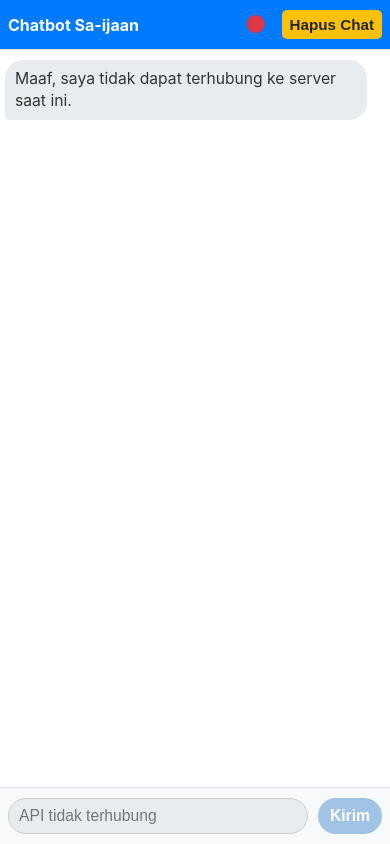
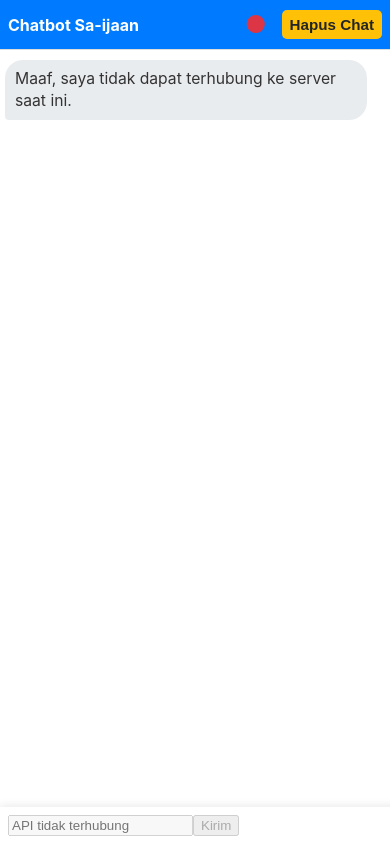
Before and after one commit to bintangfadillahh/chatbot-ui, a React (Create React App) app: page / in a window 390 px wide. Built offline with nearby package versions, Linux system fonts and the light colour scheme; no server answers.

Commit message:
Fixed mobile input bar

```diff
--- a/src/App.css
+++ b/src/App.css
@@ -1,3 +1,43 @@
+/* Responsive chat UI for mobile */
+.message-list {
+  padding-bottom: 70px; /* Space for fixed input bar */
+  max-width: 600px;
+  margin: 0 auto;
+  height: 100vh;
+  overflow-y: auto;
+  box-sizing: border-box;
+}
+
+.message-input-bar {
+  position: fixed;
+  left: 0;
+  bottom: 0;
+  width: 100%;
+  background: #fff;
+  box-shadow: 0 -2px 8px rgba(0,0,0,0.08);
+  padding: 10px 16px;
+  z-index: 100;
+  display: flex;
+  align-items: center;
+  max-width: 600px;
+  margin: 0 auto;
+}
+
+@media (max-width: 600px) {
+  .message-list {
+    max-width: 100vw;
+    height: 100vh;
+    padding-bottom: 70px;
+  }
+  .message-input-bar {
+    max-width: 100vw;
+    padding: 8px 8px;
+  }
+  .message-bubble {
+    font-size: 1rem;
+    word-break: break-word;
+  }
+}
 /* General Resets and Font */
 body {
   margin: 0;
--- a/src/components/MessageInput.js
+++ b/src/components/MessageInput.js
@@ -4,7 +4,7 @@ import '../App.css';
 function MessageInput({ input, onInputChange, onSubmit, isLoading, apiStatus }) {
   return (
     <footer className="chatbot-footer">
-      <form onSubmit={onSubmit} className="message-form">
+      <form onSubmit={onSubmit} className="message-input-bar">
         <input
           type="text"
           value={input}
--- a/src/components/MessageList.js
+++ b/src/components/MessageList.js
@@ -13,11 +13,18 @@ function MessageList({ messages, isLoading }) {
 
   useEffect(scrollToBottom, [messages, isLoading]);
 
+  // Custom renderer for links to open in a new tab
+  const markdownComponents = {
+    a: ({ node, ...props }) => (
+      <a {...props} target="_blank" rel="noopener noreferrer">{props.children}</a>
+    ),
+  };
+
   return (
     <main className="message-list">
       {messages.map((msg, index) => (
         <div key={index} className={`message-bubble ${msg.sender}`}>
-          <ReactMarkdown>{msg.text}</ReactMarkdown>
+          <ReactMarkdown components={markdownComponents}>{msg.text}</ReactMarkdown>
         </div>
       ))}
       {isLoading && <TypingIndicator />}
```
